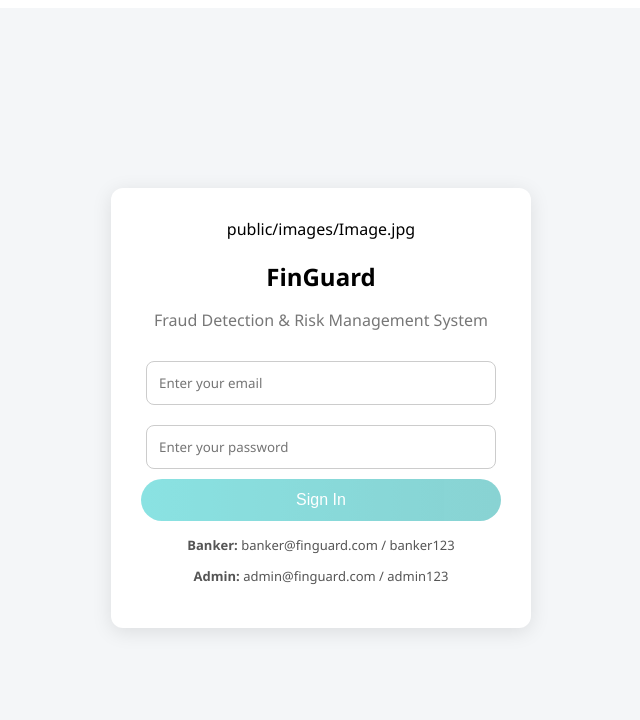
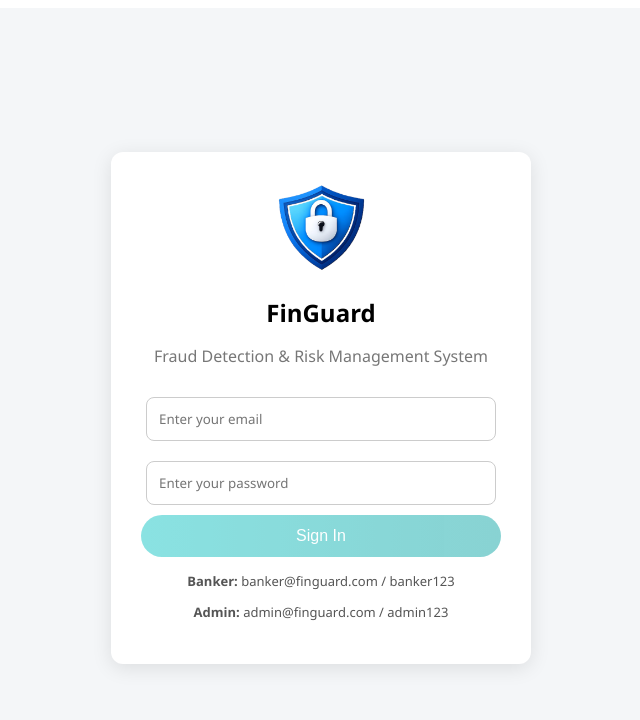
Before and after one commit to Gayathri-8093/FINGUARD, an Angular app: page /login in a window 1280 px wide. Shown: the top 720 px of the page, without its empty margins (319-959 px from the left). Built offline with nearby package versions, Linux system fonts and the light colour scheme.

Commit message:
Login validation routing fix

```diff
--- a/src/app/login-page/login-page.css
+++ b/src/app/login-page/login-page.css
@@ -84,3 +84,6 @@ button[disabled] {
   opacity: 0.6;
   cursor: not-allowed;
 }
+img{
+  height: 90px;
+}
--- a/src/app/login-page/login-page.html
+++ b/src/app/login-page/login-page.html
@@ -1,7 +1,7 @@
 
 <form class="login-container" (ngSubmit)="login()" [formGroup]="form" novalidate>
   <div class="login-card">
-    public/images/Image.jpg
+    <img src="assets/logotoo.png" alt="FinGuard Logo" class="logo"/>
     <h2>FinGuard</h2>
     <p class="subtitle">Fraud Detection & Risk Management System</p>
 
--- a/src/app/login-page/login-page.ts
+++ b/src/app/login-page/login-page.ts
@@ -35,7 +35,7 @@ export class LoginPage {
 
     if (email === 'banker@finguard.com' && password === 'banker123') {
       localStorage.setItem('role', 'banker');
-      this.router.navigate(['/dashboard']);
+      this.router.navigate(['/banker/dashboard']);
     } else if (email === 'admin@finguard.com' && password === 'admin123') {
       localStorage.setItem('role', 'admin');
       this.router.navigate(['/admin-dashboard']);
```
